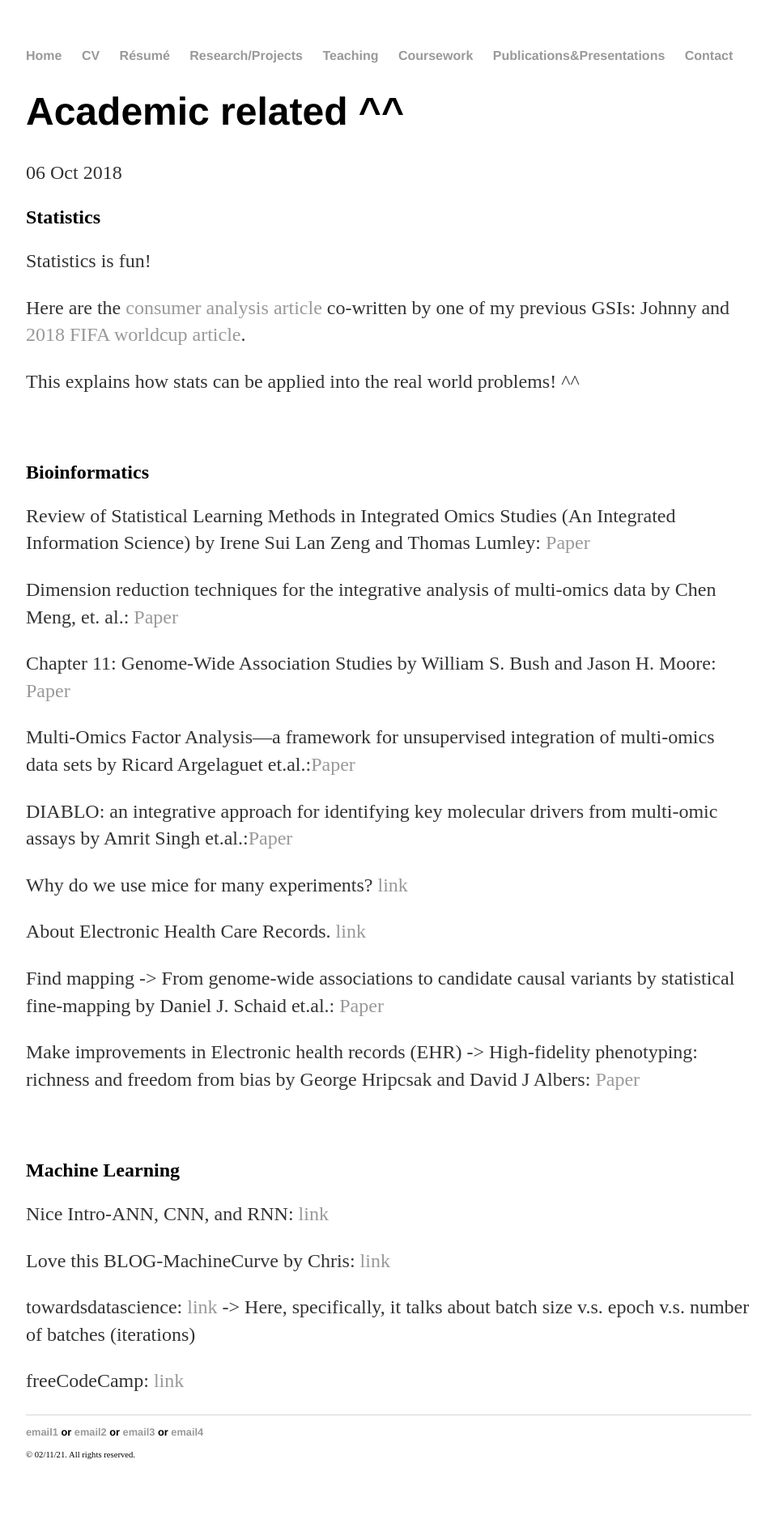
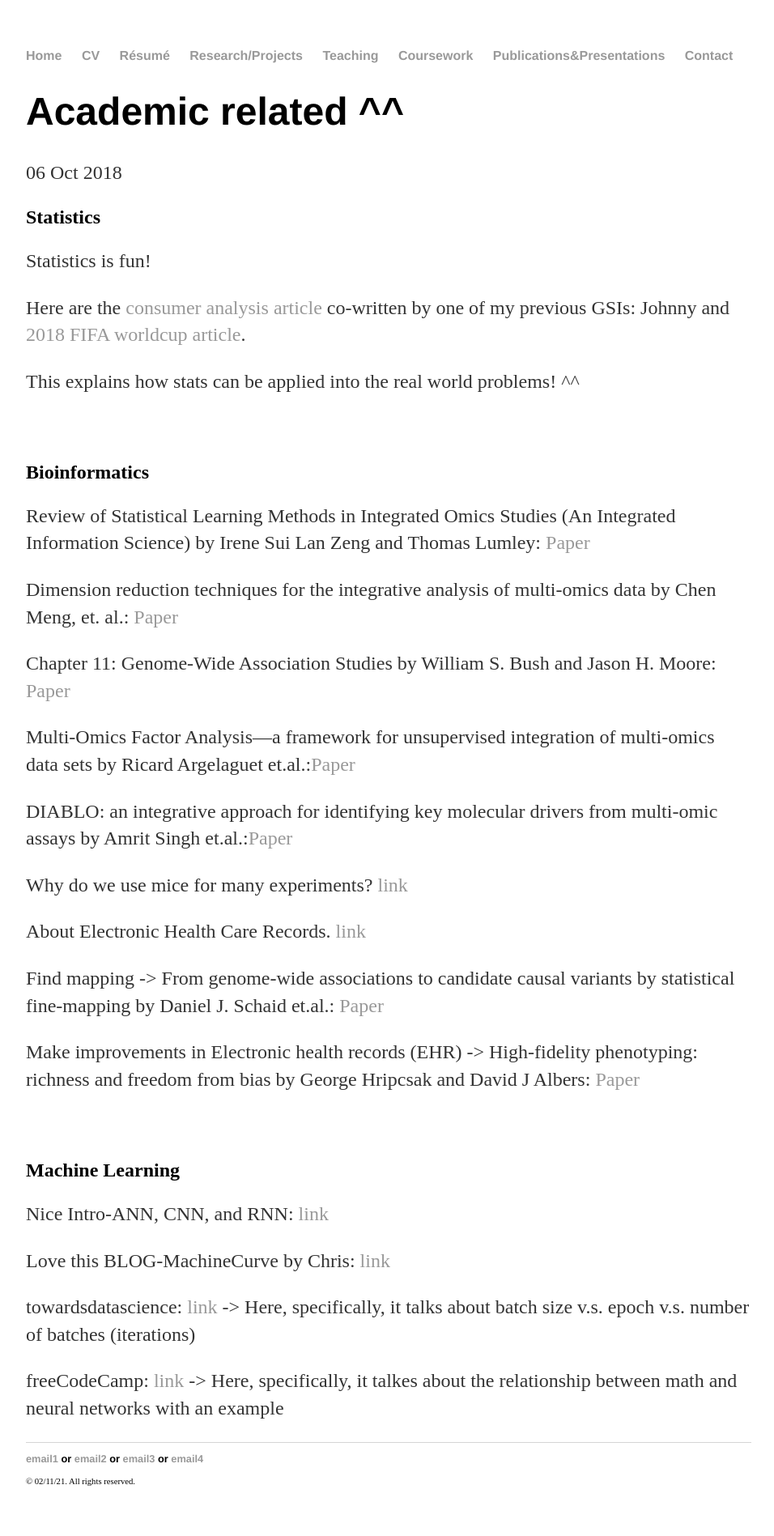
Before and after one commit to yjkweon24/yjkweon24.github.io, a Jekyll site: the page built from _posts/2019-03-16-Academic.md, in a window 1280 px wide. Shown: the whole page at 81% size, without its empty margins (160-1116 px from the left). Built offline with Jekyll 4.4.1, drawn with Linux system fonts in a browser that asks for light colours; before the commit the page ends 1864 px from its top, so only the background shows below that.

Commit message:
Update 2019-03-16-Academic.md

```diff
--- a/_posts/2019-03-16-Academic.md
+++ b/_posts/2019-03-16-Academic.md
@@ -41,4 +41,4 @@
 
 towardsdatascience: [link](https://towardsdatascience.com/epoch-vs-iterations-vs-batch-size-4dfb9c7ce9c9) -> Here, specifically, it talks about batch size v.s. epoch v.s. number of batches (iterations)
 
-freeCodeCamp: [link](https://www.freecodecamp.org/news/connections-between-deep-learning-physics-and-pure-mathematics-part-i-947abeb3a5dd/)
+freeCodeCamp: [link](https://www.freecodecamp.org/news/connections-between-deep-learning-physics-and-pure-mathematics-part-i-947abeb3a5dd/) -> Here, specifically, it talkes about the relationship between math and neural networks with an example
```
